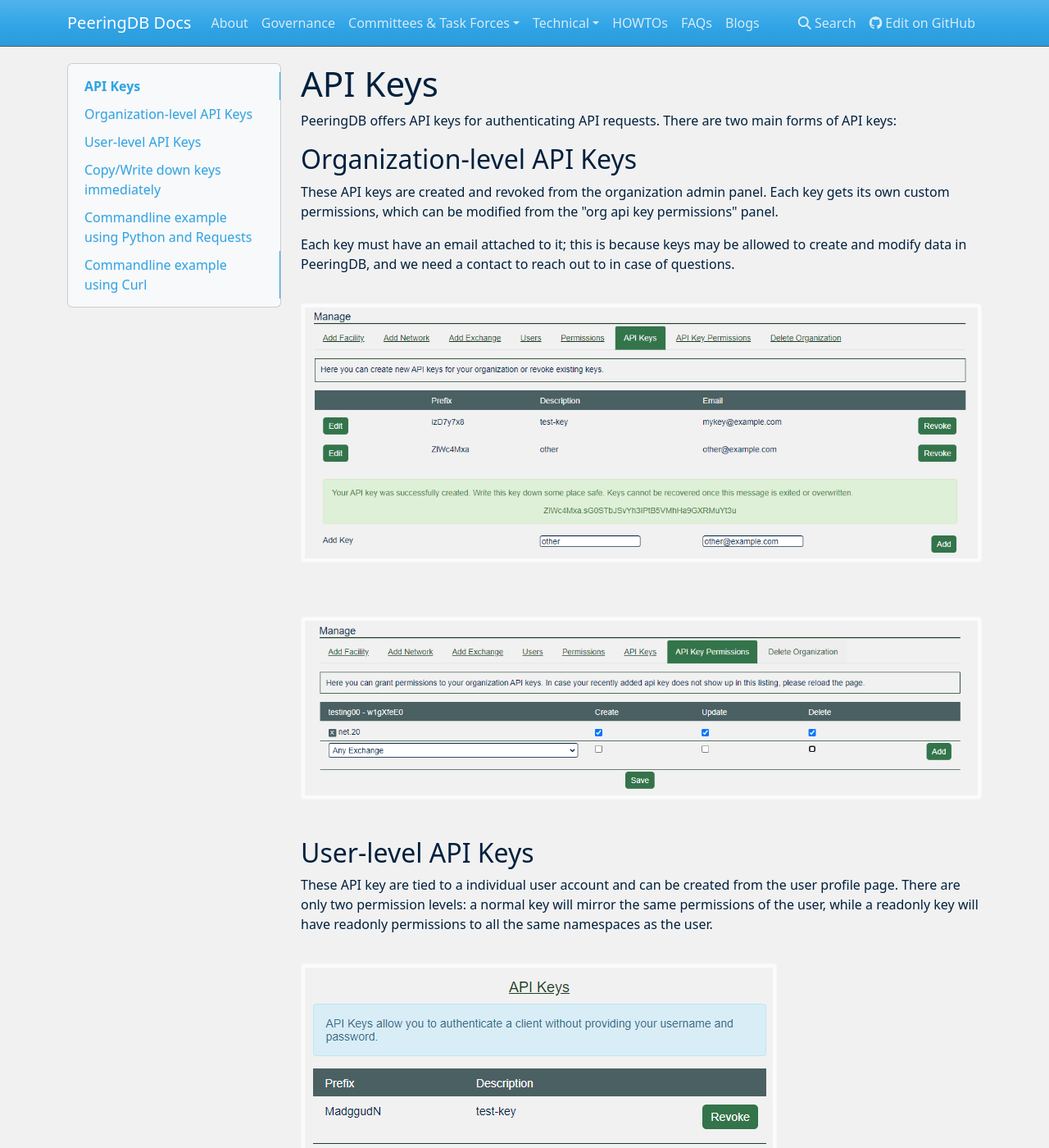
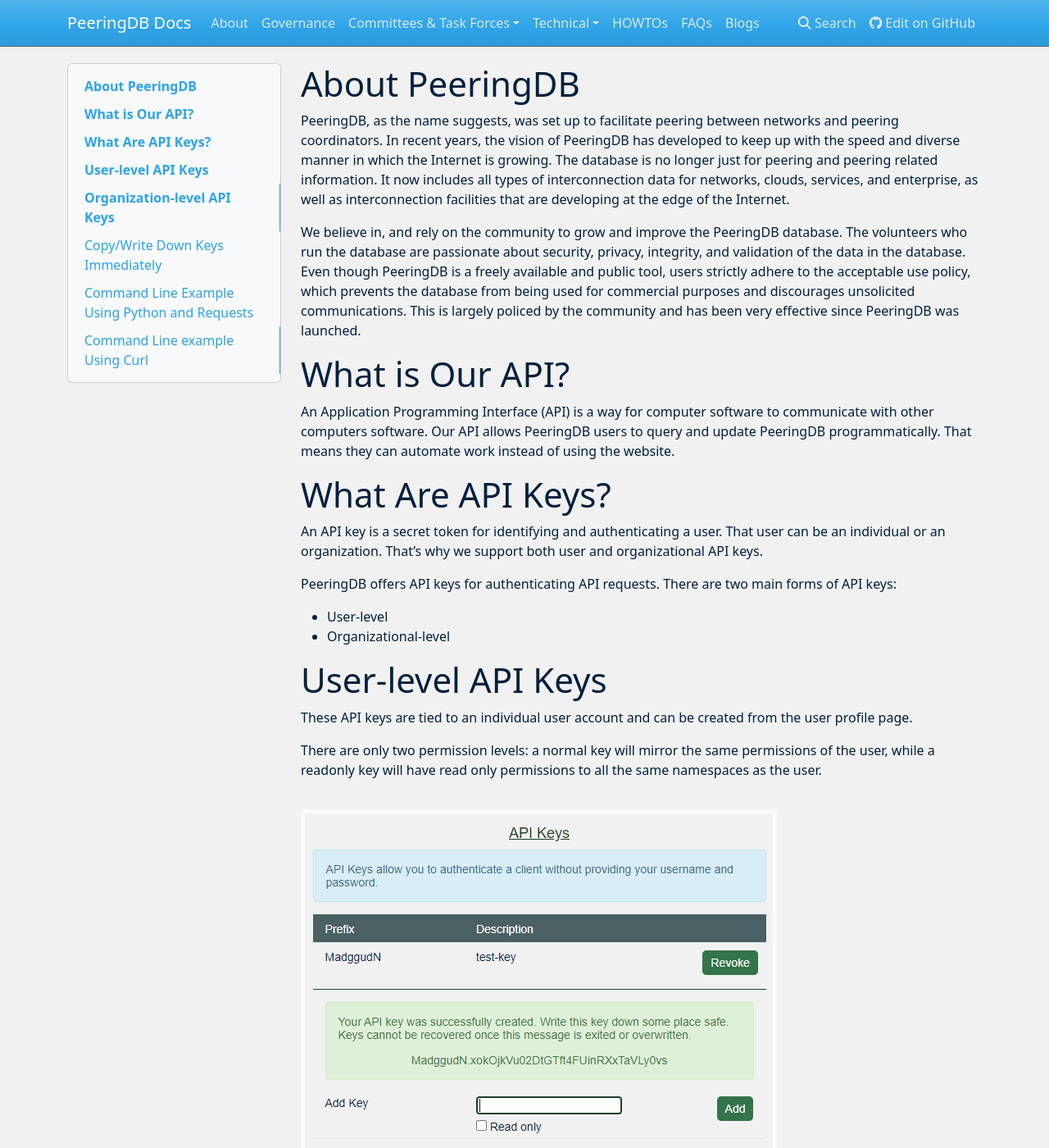
Before and after one commit to peeringdb/docs, an MkDocs documentation site: the page built from docs/howto/api_keys.md, in a window 1280 px wide and 1400 px high. Shown: the whole window at 82% size. Built offline with MkDocs 1.6.1, drawn with Linux system fonts in a browser that asks for light colours; nearby versions of some CDN libraries; some of the changed text lies outside the part shown.

Commit message:
Update api_keys.md
Adds about the standard About PeeringDB section, adds an explanation of what an API is and what API Keys are. Some re-ordering of text and minor copy edits. Examples unchanged.

````diff
--- a/docs/howto/api_keys.md
+++ b/docs/howto/api_keys.md
@@ -1,32 +1,52 @@
-# API Keys
+# About PeeringDB
+
+PeeringDB, as the name suggests, was set up to facilitate peering between networks and peering coordinators. In recent years, the vision of PeeringDB has developed to keep up with the speed and diverse manner in which the Internet is growing. The database is no longer just for peering and peering related information. It now includes all types of interconnection data for networks, clouds, services, and enterprise, as well as interconnection facilities that are developing at the edge of the Internet.
+
+We believe in, and rely on the community to grow and improve the PeeringDB database. The volunteers who run the database are passionate about security, privacy, integrity, and validation of the data in the database. Even though PeeringDB is a freely available and public tool, users strictly adhere to the acceptable use policy, which prevents the database from being used for commercial purposes and discourages unsolicited communications. This is largely policed by the community and has been very effective since PeeringDB was launched.
+
+# What is Our API?
+
+An Application Programming Interface (API) is a way for computer software to communicate with other computers software. Our API allows PeeringDB users to query and update PeeringDB programmatically. That means they can automate work instead of using the website.
+
+# What Are API Keys?
+
+An API key is a secret token for identifying and authenticating a user. That user can be an individual or an organization. That’s why we support both user and organizational API keys.
 
 PeeringDB offers API keys for authenticating API requests. There are two main forms of API keys:
 
-## Organization-level API Keys
+* User-level
+* Organizational-level
 
-These API keys are created and revoked from the organization admin panel. Each key gets its own custom permissions, which can be modified from the "org api key permissions" panel.
+# User-level API Keys
 
-Each key must have an email attached to it; this is because keys may be allowed to create and modify data in PeeringDB, and we need a contact to reach out to in case of questions.
+These API keys are tied to an individual user account and can be created from the user profile page.
+
+There are only two permission levels: a normal key will mirror the same permissions of the user, while a readonly key will have read only permissions to all the same namespaces as the user.
+
+!["form to add user api key"](images/user-key-add.png)
+
+# Organization-level API Keys
+
+These API keys are created and revoked from the organization admin panel. Each key gets its own custom permissions, which can be modified from the API Key Permissions panel.
+
+Each key must have an email attached to it. This is because keys may be allowed to create and modify data in PeeringDB, and we need a contact to reach out to in case of questions.
+
+You should use an organization-level API Key for automation that should not be tied to individual users.
 
 !["api key creation"](images/org-key-added.png)
 
 !["manage organization api key permissions"](images/org-key-permissions.png)
 
-## User-level API Keys
 
-These API key are tied to a individual user account and can be created from the user profile page. There are only two permission levels: a normal key will mirror the same permissions of the user, while a readonly key will have readonly permissions to all the same namespaces as the user.
+## Copy/Write Down Keys Immediately
 
-!["form to add user api key"](images/user-key-add.png)
-
-## Copy/Write down keys immediately
-
-**One thing to note** is that the full api key string is only ever exposed to the user or organization at its moment of creation. If this string is lost, then the user or organization should revoke that key and create and permission a new one.
+❗ The full API key string is only ever exposed to the user or organization at its moment of creation. If your organization loses this string, then it should revoke that key and replace it. That means creating and giving permissions to a new one.
 
 
-## Commandline example using Python and Requests
+## Command Line Example Using Python and Requests
 API keys allow developers to interact with their PeeringDB account programmatically, rather than through the website. Here is an example script in Python. It uses the module Requests to GET data about a particular Facility, and then sends a PUT request to modify that data.
 
-This example assumes we have an environment variable set with our API Key. To do that from the commandline, we can run:
+This example assumes we have an environment variable set with our API Key. To do that from the command line, we can run:
 
 ```sh
 export API_KEY="[created api key string]"
@@ -81,6 +101,7 @@
 ```py
 print(put_response.status_code)
 ```
+
 This will return a code 200 to signal success.
 
 Additionally the content of the request should include data for the now modified Facility
@@ -91,9 +112,9 @@
 
 Would return a dictionary of the values of the now modified Facility.
 
-## Commandline example using Curl
+## Command Line example Using Curl
 
-API keys provide a cleaner way to authenticate api requests. PeeringDB recommends the commandline user creates a API_KEY variable like so
+API keys provide a cleaner way to authenticate api requests. PeeringDB recommends the command Line user creates a API_KEY variable like so
 
 ```sh
 export API_KEY="[created api key string]"
````
